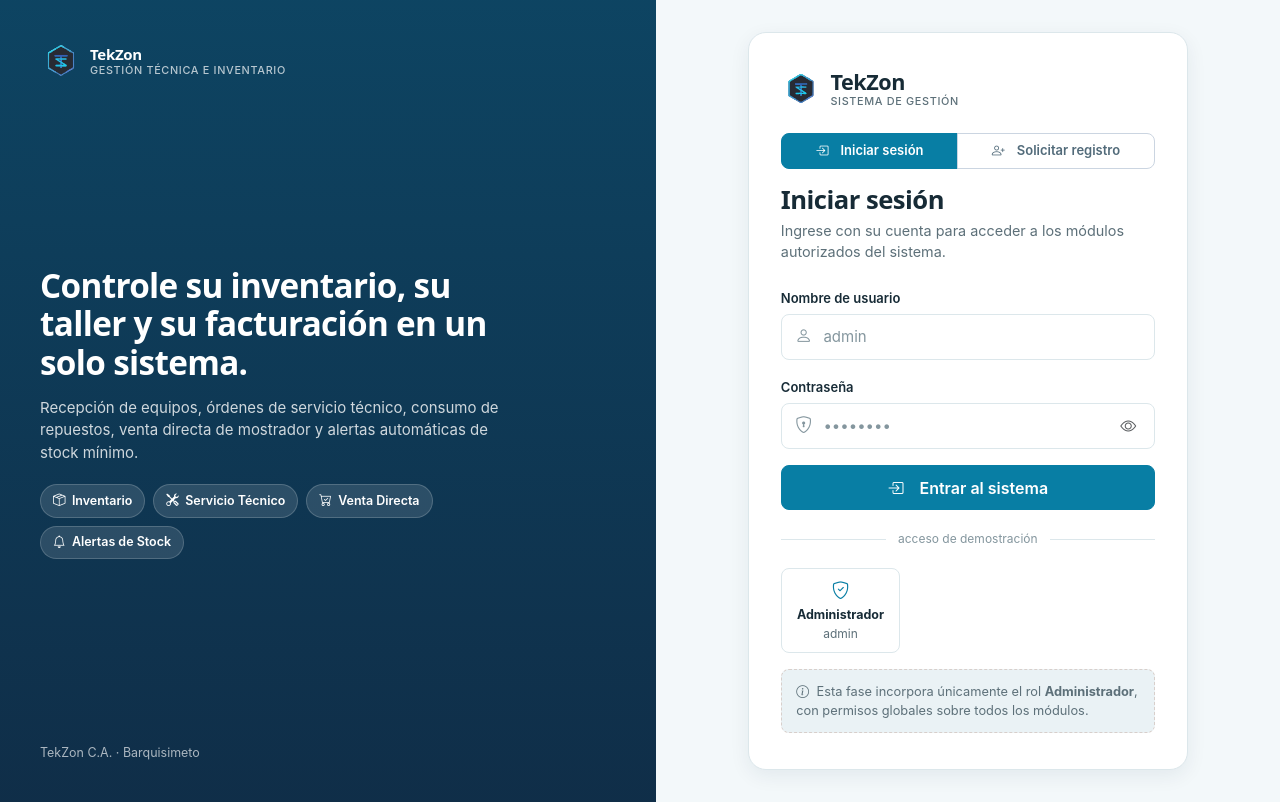
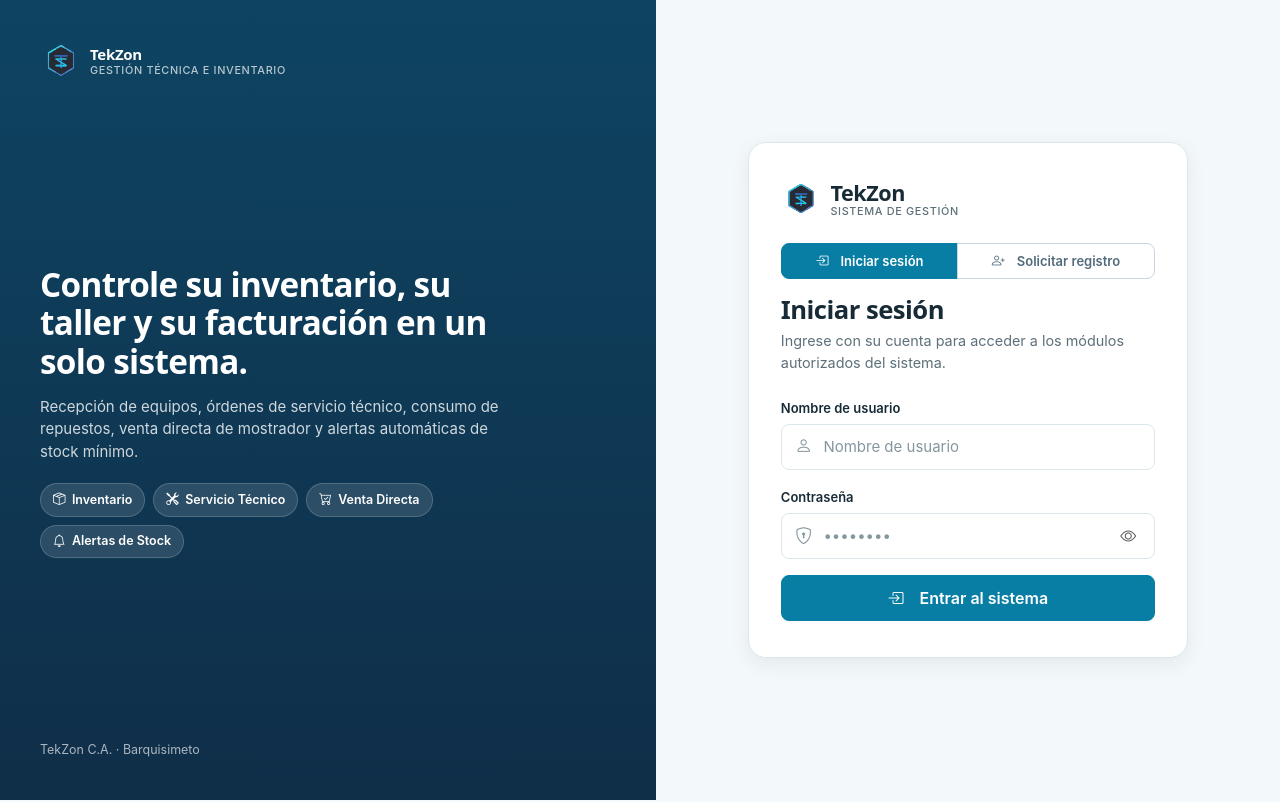
Before and after one commit to pedromino/tekzon_app, a Vue app in the folder Documents/UNIVERSIDAD/TekZon App/Frontend/: page /login in a window 1280 px wide. Built offline with nearby package versions, Linux system fonts and the light colour scheme.

Commit message:
security: remover boton de autocompletado de credenciales demo en login

```diff
--- a/Documents/UNIVERSIDAD/TekZon App/Frontend/src/pages/LoginPage.vue
+++ b/Documents/UNIVERSIDAD/TekZon App/Frontend/src/pages/LoginPage.vue
@@ -9,9 +9,6 @@
  *   Puerta de entrada al sistema. Solicita el usuario y la contraseña, los
  *   valida contra el backend y, si son correctos, entrega el control al Panel
  *   del sistema (Inventario, Servicio Técnico, Venta Directa, etc.).
- *
- *   Incluye el BOTÓN DE ACCESO RÁPIDO del administrador académico para agilizar
- *   la demostración en la sustentación (rellena las credenciales, no las envía).
  *
  * PROPÓSITO TÉCNICO:
  *   Implementa los 3 estados de interfaz exigidos por la cátedra:
@@ -129,14 +126,6 @@ const enviarRegistro = async () => {
 };
 
 // ==========================================================================
-// CREDENCIALES DE DEMOSTRACIÓN (usuario sembrado por la migración 005)
-// ==========================================================================
-const credencialesDemo = {
-  username: 'admin',
-  contrasenia: 'TekZon2026*'
-};
-
-// ==========================================================================
 // SISTEMA DE NOTIFICACIONES TOAST
 // ==========================================================================
 const mostrarToast = (titulo, mensaje, tipo = 'success') => {
@@ -250,12 +239,6 @@ const iniciarSesion = async () => {
     // Se restaura el botón pase lo que pase (éxito o error).
     enviando.value = false;
   }
-};
-
-/** Rellena el formulario con las credenciales del administrador académico. */
-const usarCredencialesDemo = () => {
-  credenciales.value = { ...credencialesDemo };
-  limpiarErrores();
 };
 </script>
 
@@ -381,7 +364,7 @@ const usarCredencialesDemo = () => {
                 type="text"
                 class="form-control"
                 :class="{ 'is-invalid': erroresCampo.username }"
-                placeholder="admin"
+                placeholder="Nombre de usuario"
                 autocomplete="username"
                 :disabled="enviando"
               />
@@ -507,29 +490,6 @@ const usarCredencialesDemo = () => {
             {{ enviando ? 'Enviando registro…' : 'Registrar mi solicitud' }}
           </button>
         </form>
-
-        <!-- ============================================================
-             ACCESO RÁPIDO PARA LA DEMOSTRACIÓN ACADÉMICA
-             ============================================================ -->
-        <div class="divider-text">acceso de demostración</div>
-
-        <div class="demo-users">
-          <button type="button" class="demo-user" :disabled="enviando" @click="usarCredencialesDemo">
-            <i class="bi bi-shield-check"></i>
-            <strong>Administrador</strong>
-            admin
-          </button>
-        </div>
-
-        <div class="role-box mt-3">
-          <div>
-            <p class="mb-0">
-              <i class="bi bi-info-circle me-1"></i>
-              Esta fase incorpora únicamente el rol <strong>Administrador</strong>,
-              con permisos globales sobre todos los módulos.
-            </p>
-          </div>
-        </div>
       </div>
     </section>
 
```
